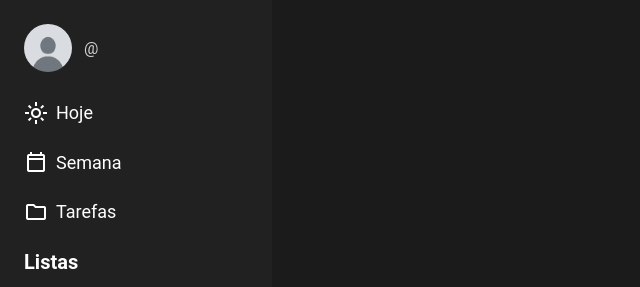
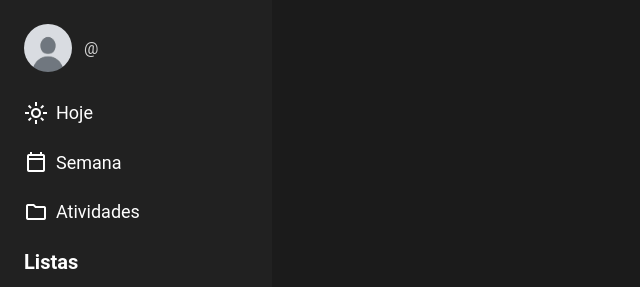
Before and after one commit to bijunkes/Kronos, a React (Vite) app in the folder front/: page /home in a window 1280 px wide. Shown: the top 287 px of the page, without its empty margins (0-640 px from the left). Built offline with nearby package versions, Linux system fonts and the light colour scheme.

Commit message:
Padronizei 'tarefas' para 'atividades'

```diff
--- a/front/index.html
+++ b/front/index.html
@@ -2,7 +2,7 @@
 <html lang="en">
   <head>
     <meta charset="UTF-8" />
-    <link rel="icon" type="image/svg+xml" href="/vite.svg" />
+    <link rel="icon" type="image/png" href="/LogoKronosIcon.png" />
     <meta name="viewport" content="width=device-width, initial-scale=1.0" />
     <title>Kronos</title>
     <link
--- a/front/src/app.jsx
+++ b/front/src/app.jsx
@@ -9,7 +9,7 @@ import Login from './containers/Login';
 import Cadastro from './containers/Cadastro';
 import Hoje from './containers/Hoje';
 import Semana from './containers/Semana';
-import Tarefas from './containers/Tarefas';
+import Atividades from './containers/Atividades';
 import Lista from "./containers/Lista/index";
 import Pomodoro from './containers/Pomodoro';
 import Kanban from './containers/Kanban';
@@ -32,7 +32,7 @@ function App() {
                     <Route path="/:username" element={<Usuario />} />
                     <Route path="/hoje" element={<Hoje />} />
                     <Route path="/semana" element={<Semana />} />
-                    <Route path="/tarefas" element={<Tarefas />} />
+                    <Route path="/atividades" element={<Atividades />} />
 
                     <Route path="/listas/:nomeLista" element={<Lista />} />
 
--- a/front/src/components/Menu/index.jsx
+++ b/front/src/components/Menu/index.jsx
@@ -141,11 +141,11 @@ function Menu() {
           Semana
         </ItemMenor>
 
-        <ItemMenor style={{ color: submenuAberto === 'tarefas' ? '#007AFF' : '' }} onClick={() => handleClick('tarefas', true)}>
+        <ItemMenor style={{ color: submenuAberto === 'atividades' ? '#007AFF' : '' }} onClick={() => handleClick('atividades', true)}>
           <span className="material-symbols-outlined">
-            {submenuAberto === 'tarefas' ? 'folder_open' : 'folder'}
+            {submenuAberto === 'atividades' ? 'folder_open' : 'folder'}
           </span>
-          Tarefas
+          Atividades
         </ItemMenor>
       </Lista>
 
--- /dev/null
+++ b/front/src/containers/Atividades/index.jsx
@@ -0,0 +1,6 @@
+import React from 'react';
+
+function Atividades() {
+}
+
+export default Atividades;
--- a/front/src/containers/Tarefas/index.jsx
+++ /dev/null
@@ -1,6 +0,0 @@
-import React from 'react';
-
-function Tarefas() {
-}
-
-export default Tarefas;
```
Also changed, not shown: 2 other files (tests, documents, lock files or other folders).
